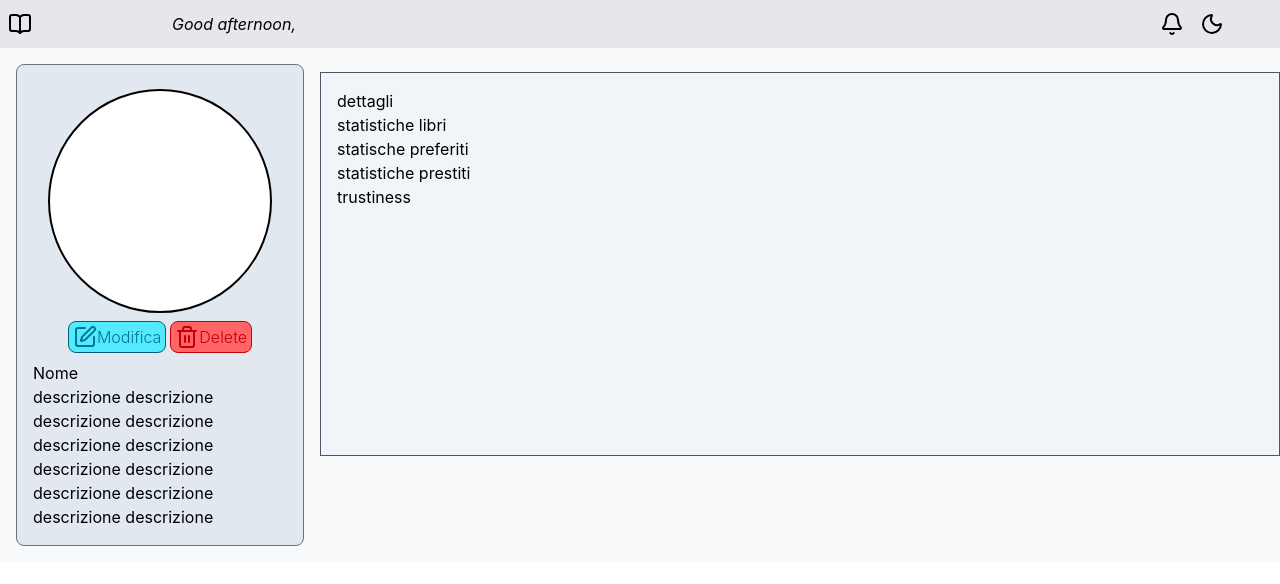
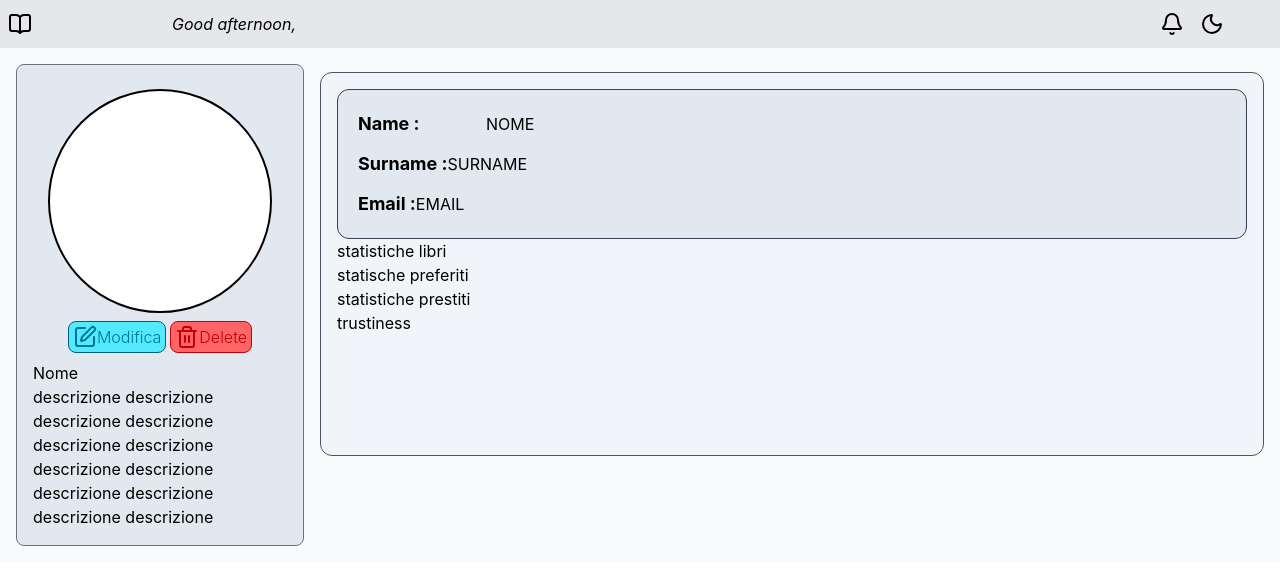
Before and after one commit to ValerioPacciani/bookshare, a React (Vite) app in the folder client/: page /profile in a window 1280 px wide. Shown: the top 584 px of the page. Built offline with nearby package versions, Linux system fonts and the light colour scheme.

Commit message:
some profile graphic

```diff
--- a/client/src/pages/Profile.jsx
+++ b/client/src/pages/Profile.jsx
@@ -1,28 +1,24 @@
-import Navbar from "../components/Navbar"
-import { Trash2, SquarePen } from "lucide-react"
-
+import Navbar from "../components/Navbar";
+import { Trash2, SquarePen } from "lucide-react";
 
 const Profile = () => {
-
   return (
     <div>
       <Navbar></Navbar>
       <div className="bg-slate-50 grid grid-cols-4">
-
         {/* Avatar and Description*/}
 
         <div className="p-4 pt-6 m-4  min-h-96 col-span-1 flex flex-col items-center bg-slate-200 border-gray-500 border rounded-lg">
           <div className="bg-white w-56 h-56 border-black border-2 rounded-full">
-                        <img>
-                        </img>
+            <img></img>
           </div>
           <div className="flex flex-row mt-2 gap-1">
-
             <button className=" flex items-center p-1 h-8 bg-cyan-300 border border-cyan-800 rounded-lg text-cyan-700 font-light">
               <SquarePen /> Modifica
             </button>
             <button className="h-8 p-1 bg-red-400 border-red-700 border rounded-lg text-red-700 font-light flex items-center">
-                            <Trash2 />Delete
+              <Trash2 />
+              Delete
             </button>
           </div>
 
@@ -32,38 +28,53 @@ const Profile = () => {
             </div>
             <div>
               <p>
-                                descrizione descrizione descrizione descrizione descrizione descrizione descrizione descrizione descrizione descrizione descrizione descrizione
+                descrizione descrizione descrizione descrizione descrizione
+                descrizione descrizione descrizione descrizione descrizione
+                descrizione descrizione
               </p>
             </div>
           </div>
         </div>
 
-
-
-                <div className=" bg-slate-100 p-4 mt-6 flex flex-col pr-4 h-96 col-span-3 border-gray-600 border">
-                    <div>
-                        dettagli
+        <div className=" bg-slate-100 p-4 mt-6 flex flex-col pr-4 h-96 col-span-3 border-gray-600 border rounded-xl mr-4">
+          <div className="flex flex-col gap-3 p-5 bg-slate-200 border border-gray-700 rounded-xl">
+            <div className="flex flex-row  items-center">
+              <div className="text-lg font-bold w-32 ">
+                <h1>Name :</h1>
               </div>
               <div>
-                        statistiche libri
-                        <br>
-                        </br>
-                        statische preferiti
+                <p>NOME</p>
+              </div>
+            </div>
+            <div className="flex flex-row items-center">
+              <div className="text-lg font-bold ">
+                <h1>Surname :</h1>
               </div>
               <div>
-                        statistiche prestiti
+                <p>SURNAME</p>
+              </div>
+            </div>
+            <div className="flex flex-row items-center">
+              <div className="text-lg font-bold ">
+                <h1>Email :</h1>
               </div>
               <div>
-                        trustiness
+                <p>EMAIL</p>
+              </div>
             </div>
           </div>
 
+          <div>
+            statistiche libri
+            <br></br>
+            statische preferiti
+          </div>
+          <div>statistiche prestiti</div>
+          <div>trustiness</div>
         </div>
       </div>
-    )
+    </div>
+  );
+};
 
-
-
-}
-
-export default Profile
+export default Profile;
```
Lines whose indentation alone changed are shown as unchanged.
